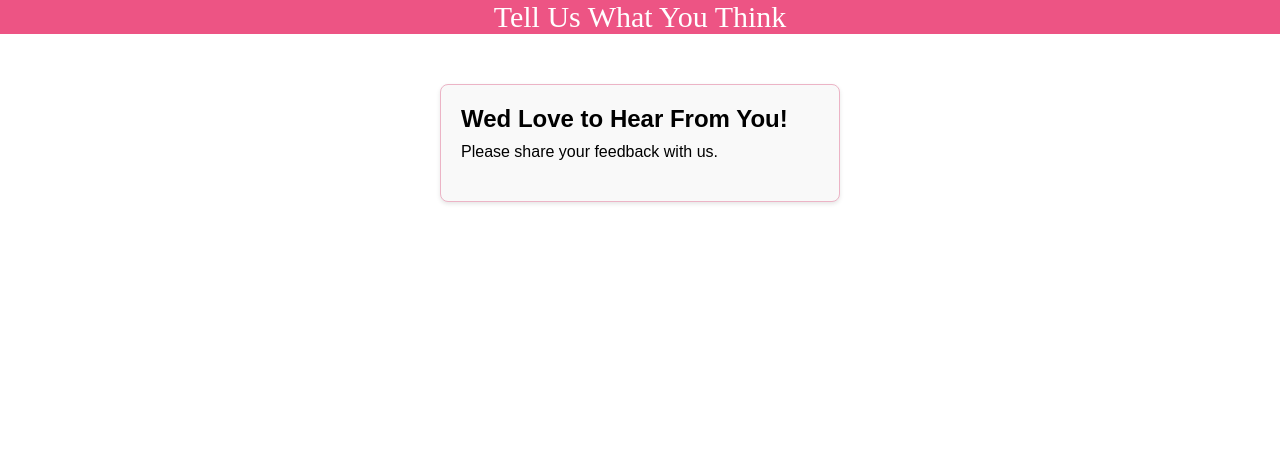
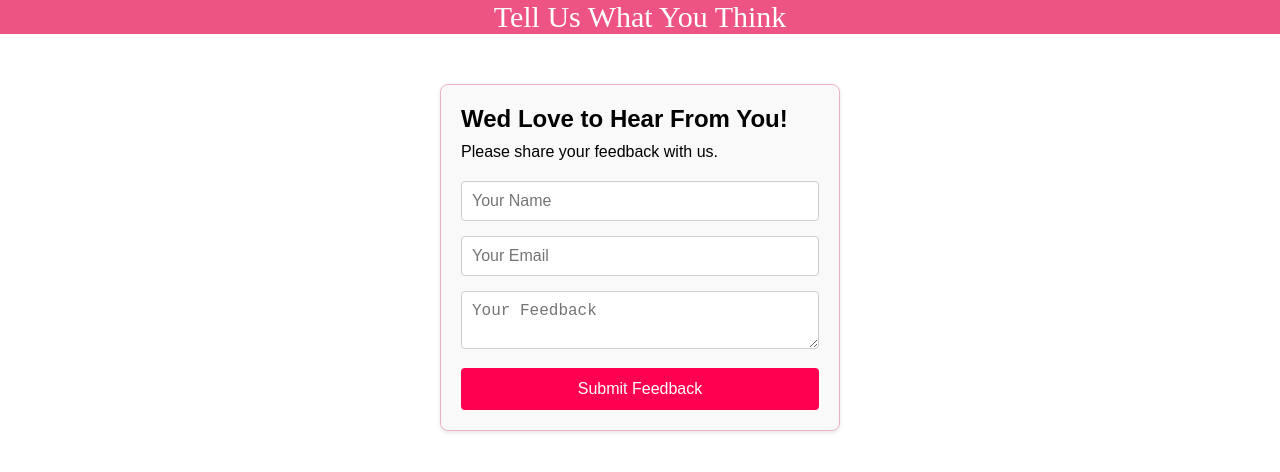
Before and after one commit to majedalshehri1/Developing-Front-End-Apps-With-React-IBM, a React (Vite) app in the folder Lab-Feedback-Form/: page / in a window 1280 px wide. Shown: the top 472 px of the page. Built offline with nearby package versions, Linux system fonts and the light colour scheme.

Commit message:
Create basic template in FeedBackForm.jsx

```diff
--- a/Lab-Feedback-Form/src/Components/FeedbackForm.jsx
+++ b/Lab-Feedback-Form/src/Components/FeedbackForm.jsx
@@ -10,6 +10,22 @@ const FeedbackForm = () => {
         <h2>Wed Love to Hear From You!</h2>
         <p>Please share your feedback with us.</p>
 
+        {/* input form */}
+        <input
+          type="text"
+          name="name"
+          placeholder="Your Name"
+        />
+        <input
+          type="email"
+          name="email"
+          placeholder="Your Email"
+        />
+        <textarea
+          name="feedback"
+          placeholder="Your Feedback"
+        ></textarea>
+        <button type="submit">Submit Feedback</button>
       </form>
 
   </>
```
